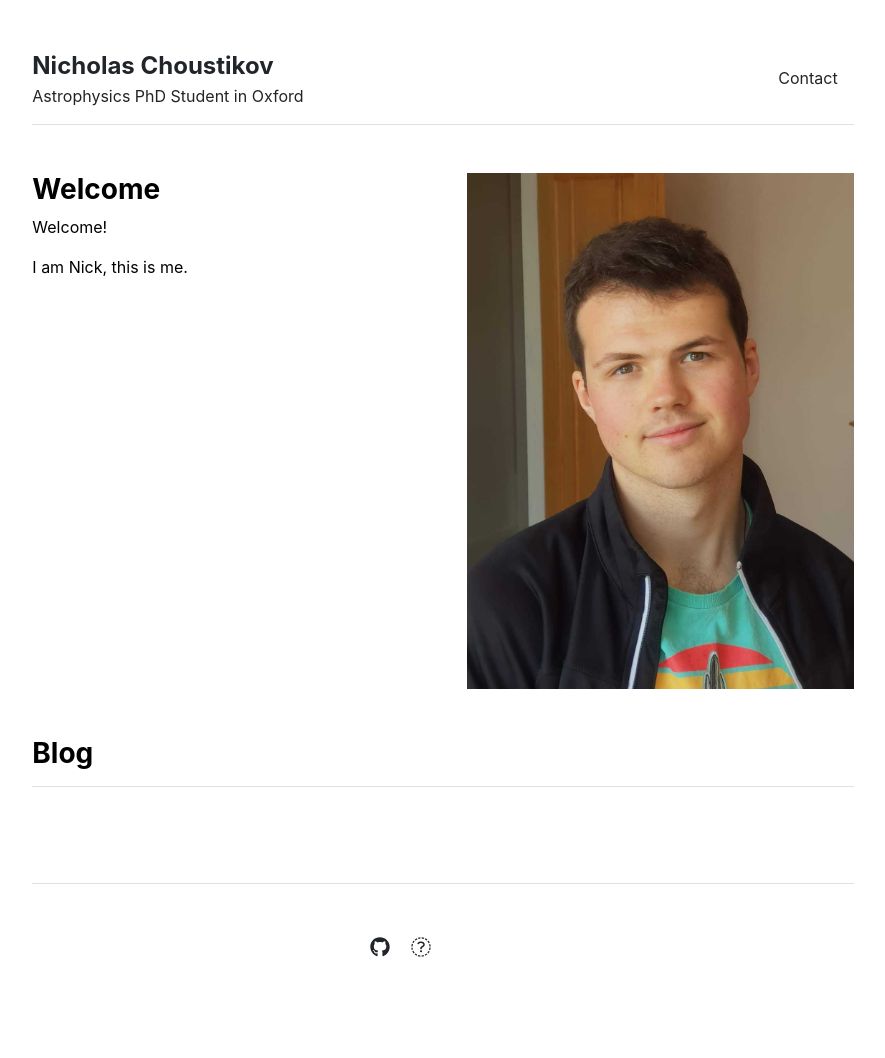
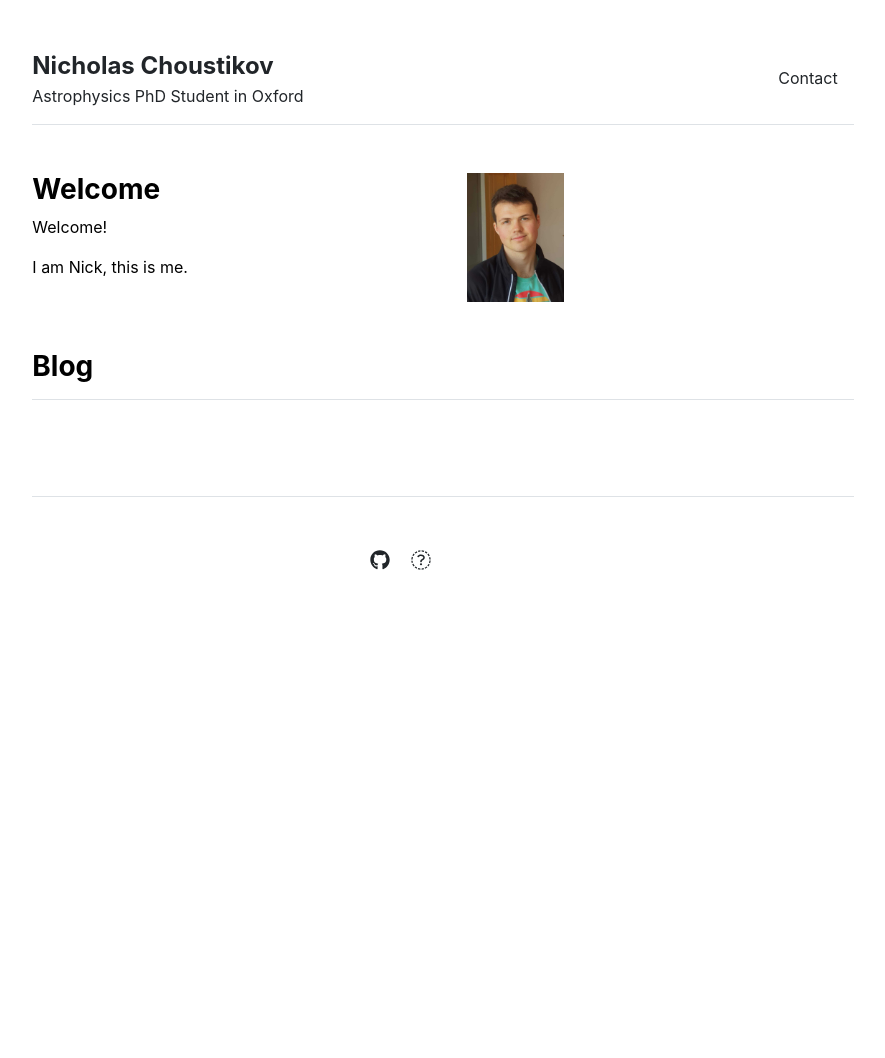
Before and after one commit to Chousti/Chousti.github.io, a Jekyll site: the page built from index.md, in a window 1280 px wide. Shown: the whole page, without its empty margins (197-1082 px from the left). Built offline with Jekyll 4.4.1, drawn with Linux system fonts in a browser that asks for light colours; after the commit the page ends 900 px from its top, so only the background shows below that.

Commit message:
resizing

```diff
--- a/_layouts/home.html
+++ b/_layouts/home.html
@@ -8,7 +8,7 @@ layout: default
     {{ content }}
   </div>
   <div class="col-md-6">
-    <img src="{{ site.github.url }}/assets/img/home_photo.jpg" alt="Home" width="100%">
+    <img src="{{ site.github.url }}/assets/img/home_photo.jpg" alt="Home" width="25%">
   </div>
 </div>
 
```
